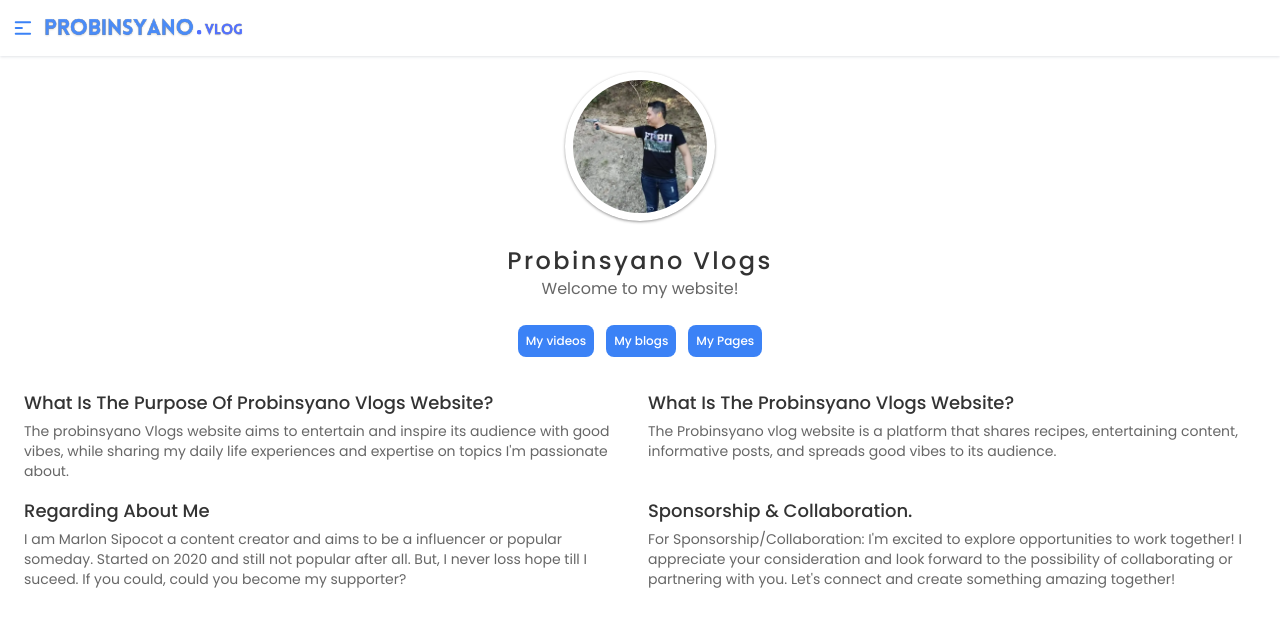
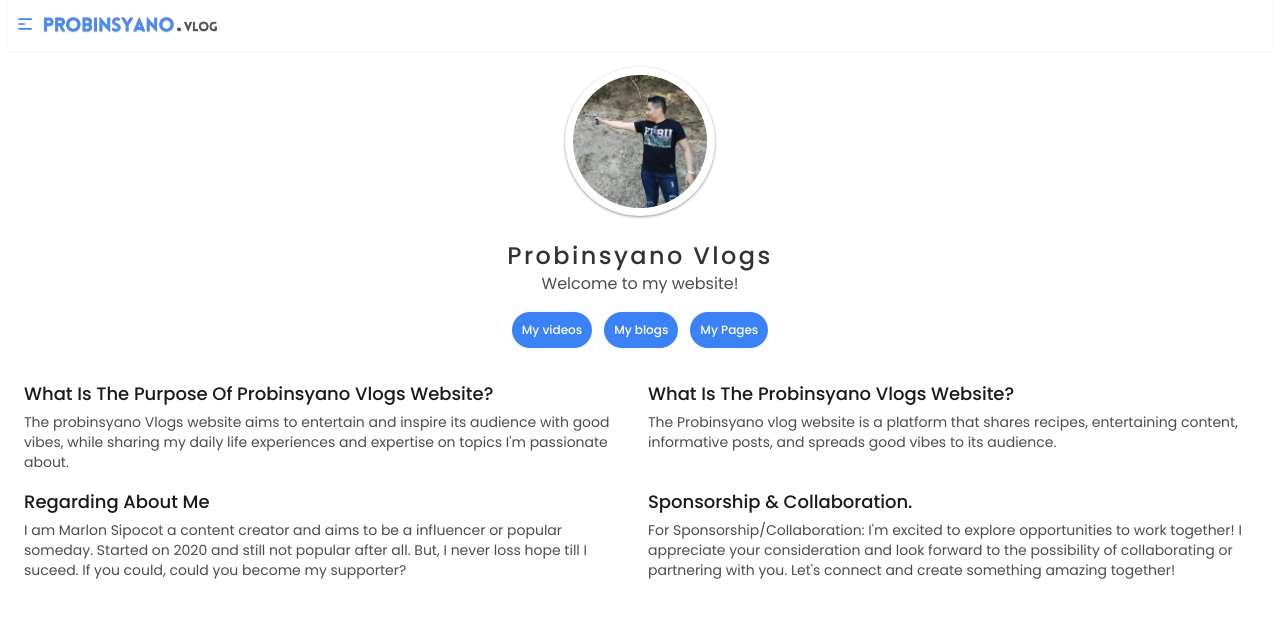
Before and after one commit to carldev14/probinsyano_vlogs_project, a Next.js app: page / in a window 1280 px wide. Shown: the top 626 px of the page. Built offline with nearby package versions, Linux system fonts and the light colour scheme.

Commit message:
minor changes

```diff
--- a/components/HeroCard.tsx
+++ b/components/HeroCard.tsx
@@ -33,9 +33,9 @@ export default function HeroCard() {
                     return (
 
                             <section className=" w-full p-2 " key={index}>
-                                <h1 className={`text-black/80 capitalize text-base  md:text-lg `}>{item.label}</h1>
+                                <h1 className={`text-black/90 capitalize text-base  md:text-lg `}>{item.label}</h1>
                                 <div className="my-1"></div>
-                                <p className={`${smallfontFace.className} text-black/60 text-sm`}>{item.description}</p>
+                                <p className={`${smallfontFace.className} text-black/70 text-sm`}>{item.description}</p>
                             </section>
 
 
--- a/components/contact_me.tsx
+++ b/components/contact_me.tsx
@@ -2,6 +2,7 @@
 
 import { Poppins } from "next/font/google";
 import { useState } from "react";
+
 
 const smallfontface = Poppins({ subsets: [], weight: '400' });
 
@@ -19,13 +20,14 @@ interface InputField {
   onChange: (e: React.ChangeEvent<HTMLInputElement | HTMLTextAreaElement>) => void;
 }
 
+const emailregex = /^[a-zA-Z0-9._%+-]+@[a-zA-Z0-9.-]+\.[a-zA-Z]{2,}$/;
 
 export default function ContactUi() {
   const [subject, setSubject] = useState('');
   const [message, setMessage] = useState('');
   const [their_email, setEmail] = useState('');
   const [their_name, setName] = useState('');
-  const [result, setresult] = useState('');
+  const [response, setresponse] = useState('');
 
 
 
@@ -57,18 +59,35 @@ export default function ContactUi() {
     },
   ];
 
+  const validateEmail = emailregex.test(their_email)
+
+
+
+  async function handle_sendMail() {
+    setresponse("Please wait for reponse...")
+    if (!validateEmail) {
+      setresponse("Your email is not valid")
+      return ;
+    }
+
+
+    if ([subject, message, their_email, their_name].includes("")) {
+      setresponse("Fill up all fields");
+      return ;
+    }
 
 
 
 
-  async function handle_sendMail() {
-
-
-    if ([subject, message, their_email, their_name].includes("")) {
-      setresult("Fill up all fields");
-      return;
-    }
-
+    const resetFormFields = () => {
+      setTimeout(() => {
+        setresponse("")
+      }, 1000);
+      setSubject("");
+      setMessage("");
+      setEmail("");
+      setName("");
+    };
 
 
     try {
@@ -86,10 +105,15 @@ export default function ContactUi() {
         } as RequestBodyType),
       });
       const res = await response.json();
-      setresult(res.message);
+
+      setresponse(res.message);
+
+      //Reset the form
+      resetFormFields();
+
     } catch (error) {
       console.error(error);
-      setresult("Error sending mail");
+      setresponse("Error sending mail");
     }
   }
 
@@ -137,7 +161,7 @@ export default function ContactUi() {
 
         </div>
 
-        <p className={`${smallfontface.className} text-sm`}>Results: {result}</p>
+        <p className={`${smallfontface.className} text-xs`}>Response: *{response}*</p>
       </div>
     </main>
   );
--- a/components/greetings.tsx
+++ b/components/greetings.tsx
@@ -34,21 +34,22 @@ export default function Greetings() {
       <section className="flex flex-col items-center ">
         <Image src={logo} alt="Intro_logo" width={150} height={150} className="rounded-full p-2 shadow shadow-neutral-400" />
         <div className="my-3"></div>
+        <div ></div>
         <h1 className="text-xl text-center md:text-2xl tracking-widest text-black/80">Probinsyano Vlogs</h1>
-        <p className={`text-sm md:text-base text-black/60  ${smallfontFace.className}`}>Welcome to my website!</p>
+        <p className={`text-sm md:text-base text-black/70  ${smallfontFace.className}`}>Welcome to my website!</p>
       </section>
-      <div className="my-3"></div>
+      <div className="my-2"></div>
       <section className="flex items-center gap-3 flex-wrap justify-center">
         {linksData.map((item) => {
           if (item.type === "fbpage") {
             return (
-              <a href={item.url} target="_blank" className="p-2 rounded-lg  text-xs text-white bg-blue-500">
+              <a href={item.url} target="_blank" className="p-[10px] rounded-full  text-xs text-white bg-blue-500">
                 {item.name}
               </a>
             )
           } else {
             return (
-              <Link href={item.url} className="p-2 rounded-lg  text-xs text-white bg-blue-500">
+              <Link href={item.url} className="p-[10px] rounded-full  text-xs text-white bg-blue-500">
                 {item.name}
               </Link>
             )
--- a/components/header.tsx
+++ b/components/header.tsx
@@ -2,7 +2,7 @@
 
 import smallfontFace from "@/utils/smallfontface";
 import Image from "next/image";
-import Logo from '../assets/logo.webp'
+
 import { Bars3CenterLeftIcon, ChevronRightIcon, HomeIcon, Cog6ToothIcon, VideoCameraIcon, ChatBubbleBottomCenterIcon, PhoneIcon } from "@heroicons/react/16/solid";
 import Link from "next/link";
 import { useState } from "react";
@@ -34,17 +34,17 @@ export default function Header() {
     return (
 
         <>
-            <header className="p-2   bg-white select-none shadow shadow-gray-200" style={{ top: '0px' }}>
-                <div className='flex  mx-1  justify-between items-center' >
-                    <section className="flex flex-row items-center h-auto" >
+            <header className="p-2 mx-2   bg-white select-none shadow shadow-gray-100" style={{ top: '0px' }}>
+                <div className='flex    justify-between items-center' >
+                    <section className=" flex items-center" >
 
 
                         <Bars3CenterLeftIcon
-                            className="size-6 text-blue-500 cursor-pointer"
+                            className="size-5 text-blue-500 cursor-pointer mb-1"
                             onClick={handleToggleNav}
                         />
 
-                        <Image alt="logo" src={logo} className="w-full h-[40px]" />
+                        <Image alt="logo" src={logo} className="w-full h-[35px]" />
 
                     </section>
 
--- a/components/image_component.tsx
+++ b/components/image_component.tsx
@@ -11,7 +11,7 @@ const ImageComponent = ({ src, alt }: ImageProps) => {
       <Image
         src={src}
         alt={alt}
-        className="w-full rounded-md"
+        className="w-full rounded-lg"
         priority
         width={500}
 
--- a/components/video_component_ui.tsx
+++ b/components/video_component_ui.tsx
@@ -58,7 +58,7 @@ export default function VideoUi() {
 
             <div className="grid grid-cols-1 tablets:grid-cols-2 laptops:grid-cols-3 desktop:grid-cols-5 gap-4">
                 {data.map((item) => (
-                    <div key={item._id} className=" p-3  rounded shadow-md ">
+                    <div key={item._id} className=" p-3 ">
                         <section className="text-white flex flex-col gap-2 justify-between ">
 
 
@@ -73,14 +73,16 @@ export default function VideoUi() {
 
 
 
-                            <section className="flex flex-col gap-2">
-                                <h1 className="text-sm  text-black/85">{item.title}</h1>
+                            <section className="flex flex-col gap-4">
+                                <section className="flex flex-col gap-2">
+                                    <h1 className="text-sm  text-black/90">{item.title}</h1>
 
-                                <p className={`${smallFontFace.className} text-xs text-black/60`}>{item.description}</p>
+                                    <p className={`${smallFontFace.className} text-xs text-black/80`}>{item.description}</p>
 
-                                <hr className="my-1" />
 
-                                <a href={item.url} className="text-white bg-blue-500 text-xs p-2 text-center rounded">Watch Now</a>
+
+                                </section>
+                                <a href={item.url} className="text-white bg-blue-500 text-xs p-2 text-center rounded-lg ">Watch Now</a>
                             </section>
                         </section>
                     </div>
```
Also changed, not shown: assets/logo.svg.
